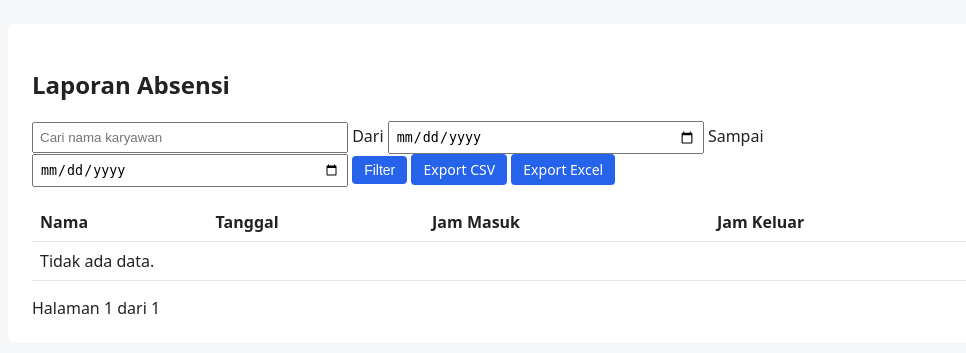
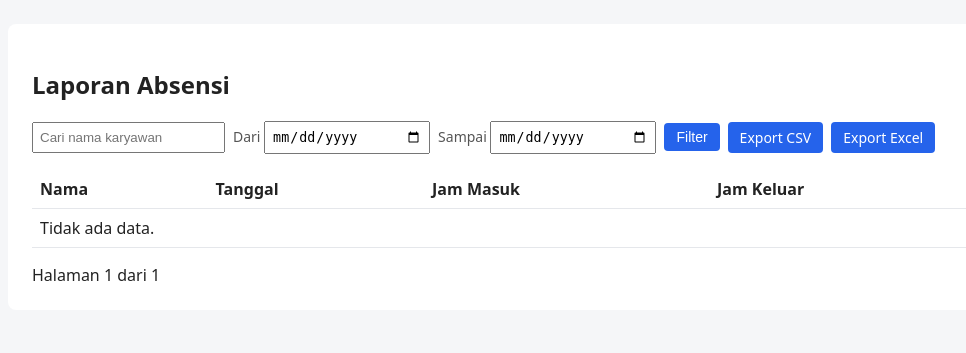
Before and after one commit to sayidulfm/employee-management, a Django app: page /attendance/ in a window 1280 px wide. Shown: the part 46-399 px from the top of the page, without its empty margins (128-1094 px from the left). Run offline with Django 5.2, Linux system fonts and the light colour scheme; the visitor is signed in with stand-in values (Sample User, id 1); data that the repository does not hold is empty.

Commit message:
style: tidy attendance filter layout

```diff
--- a/templates/attendance/list.html
+++ b/templates/attendance/list.html
@@ -24,12 +24,12 @@
     </div>
   {% endif %}
 
-  <form method="get">
+    <form method="get" class="filter-form">
     {% if user.is_staff %}
       <input type="text" name="q" value="{{ q }}" placeholder="Cari nama karyawan">
     {% endif %}
-    Dari <input type="date" name="date_from" value="{{ date_from }}">
-    Sampai <input type="date" name="date_to" value="{{ date_to }}">
+    <label>Dari <input type="date" name="date_from" value="{{ date_from }}"></label>
+    <label>Sampai <input type="date" name="date_to" value="{{ date_to }}"></label>
     <button type="submit" class="btn">Filter</button>
     {% if user.is_staff %}
       <a class="btn" href="{% url 'attendance-export' %}?q={{ q|urlencode }}&date_from={{ date_from }}&date_to={{ date_to }}&format=csv">Export CSV</a>
--- a/templates/base.html
+++ b/templates/base.html
@@ -22,6 +22,9 @@
         form p { margin: 12px 0; }
         form input[type=text], form input[type=email], form input[type=password], form input[type=date] { padding: 6px; width: 300px; }
         .pagination { display: flex; gap: 12px; align-items: center; }
+        .filter-form { display: flex; flex-wrap: wrap; gap: 8px; align-items: center; margin: 12px 0; }
+        .filter-form input[type=text], .filter-form input[type=date] { width: auto; min-width: 150px; padding: 6px; }
+        .filter-form label { font-size: 14px; color: #555; }
     </style>
 </head>
 <body>
```
